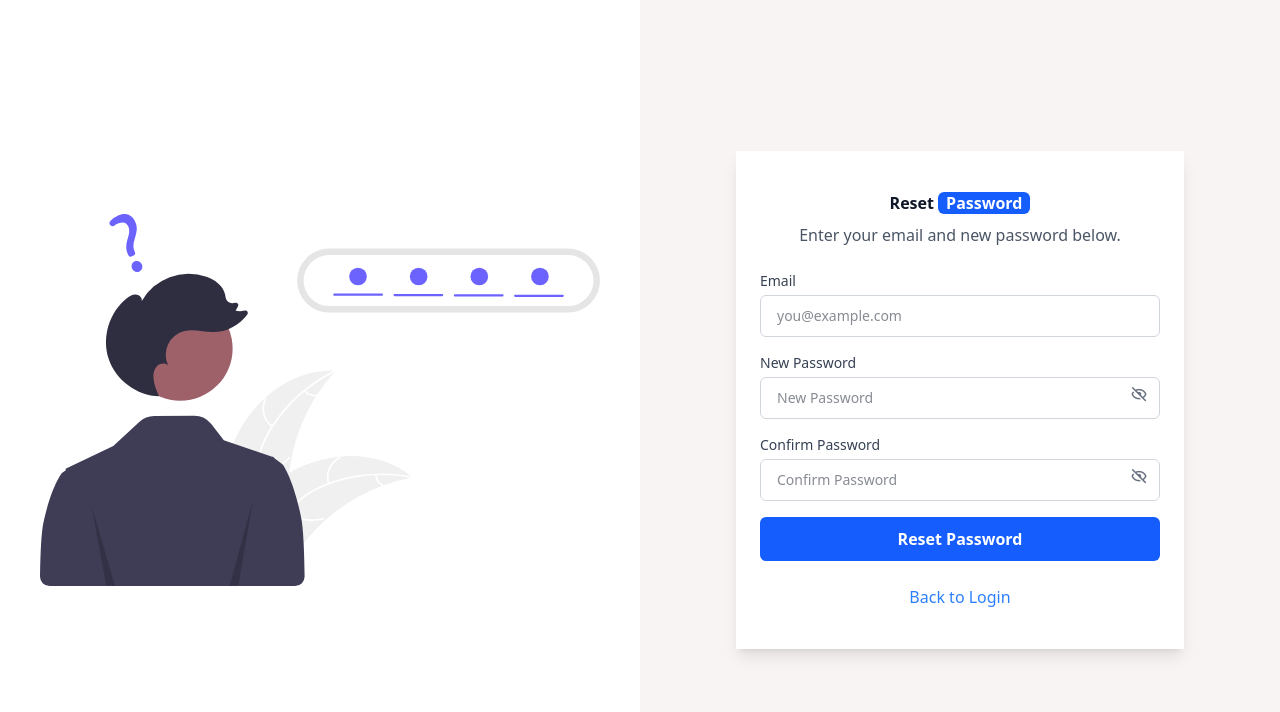
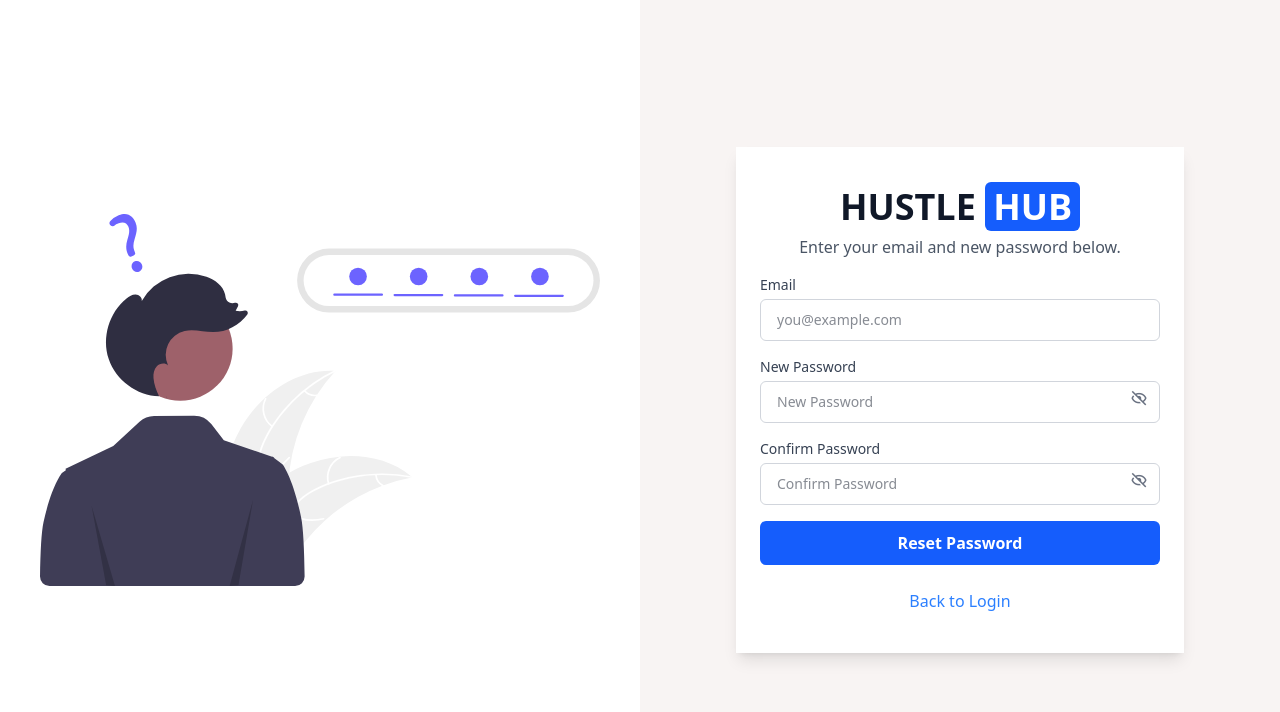
Before and after one commit to javiertay/SummerBuild2025, a React (Vite) app in the folder client/: page /forgot in a window 1280 px wide. Shown: the top 712 px of the page. Built offline with nearby package versions, Linux system fonts and the light colour scheme.

Commit message:
title change for forgetpassword page

```diff
--- a/client/src/pages/ForgetPassword.jsx
+++ b/client/src/pages/ForgetPassword.jsx
@@ -42,9 +42,9 @@ const ForgotPassword = () => {
                 {/* Right: Form */}
                 <div className="w-full lg:w-1/2 flex items-center justify-center p-6 sm:p-10">
                     <div className="max-w-[630px] sm:w-[80%] px-6 py-10 bg-white shadow-lg rounded-2x1 space-y-6">
-                        <div className="text-center">
-                            <h2 className="font-bold text-2x1 sm:text-3x1 md:text-4x1">
-                                Reset <span className="bg-blue-600 text-white px-2 rounded-md">Password</span>
+                        <div className="mb-4 text-center">
+                            <h2 className="font-bold text-2xl sm:text-3xl md:text-4xl">
+                                HUSTLE <span className="bg-blue-600 text-white px-2 rounded-md">HUB</span>
                             </h2>
                             <p className="text-gray-600 mt-2 text-sm sm:text-base">
                                 Enter your email and new password below.
```
